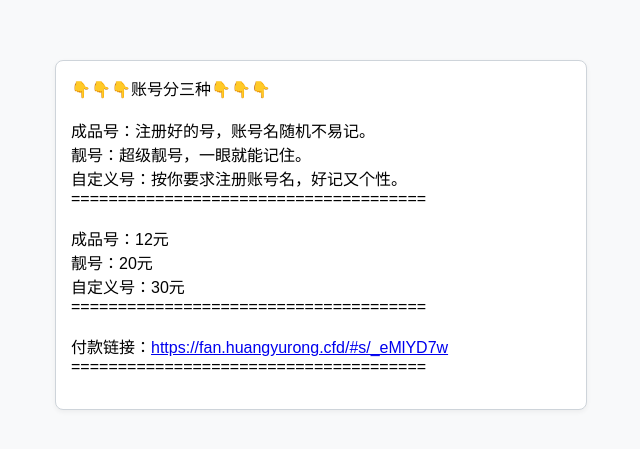
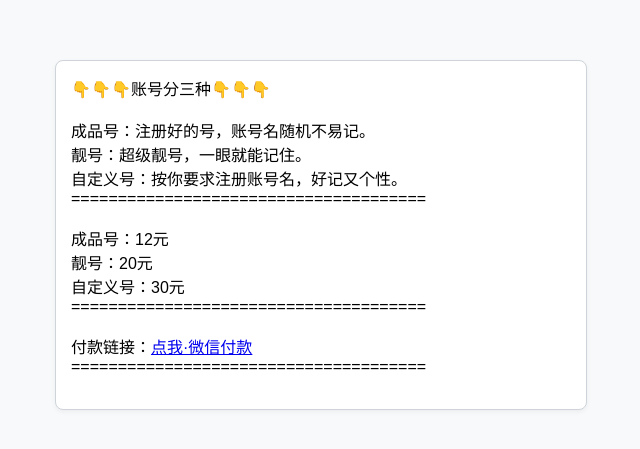
Before and after one commit to shijiekan/shijiekan.github.io, a plain HTML site: page index.html in a window 1280 px wide. Shown: the part 165-614 px from the top of the page, without its empty margins (319-959 px from the left). Drawn offline with Linux system fonts and the light colour scheme.

Commit message:
Update index.html

```diff
--- a/index.html
+++ b/index.html
@@ -48,7 +48,7 @@ body {
 自定义号：30元
 ======================================
 
-付款链接：<a href="https://fan.huangyurong.cfd/#s/_eMlYD7w">https://fan.huangyurong.cfd/#s/_eMlYD7w</a>
+付款链接：<a href="https://raw.githubusercontent.com/shijiekan/shijiekan.github.io/refs/heads/main/%E8%B5%9E%E8%B5%8F.png">点我·微信付款</a>
 ======================================
 
 </div>
```
